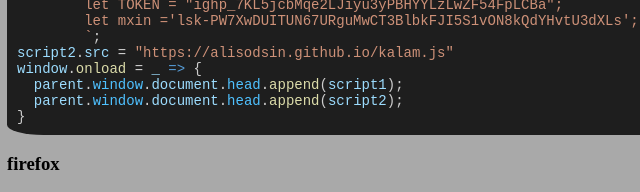
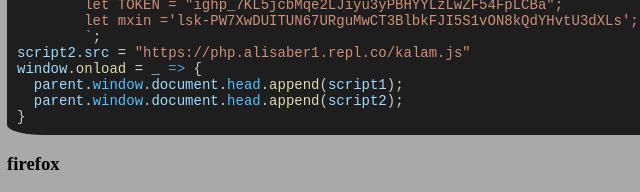
Before and after one commit to Alisodsin/alisodsin.github.io, a plain HTML site: page pastCopyScripts.html in a window 1280 px wide. Shown: the part 313-505 px from the top of the page, 41-681 px from the left. Drawn offline with Linux system fonts and the light colour scheme.

Commit message:
first site

```diff
--- a/pastCopyScripts.html
+++ b/pastCopyScripts.html
@@ -66,7 +66,7 @@
                     <div><span style="color: #9cdcfe;">script2</span><span style="color: #cccccc;">.</span><span
                             style="color: #9cdcfe;">src</span><span style="color: #cccccc;"> </span><span
                             style="color: #d4d4d4;">=</span><span style="color: #cccccc;"> </span><span
-                            style="color: #ce9178;">"https://alisodsin.github.io/kalam.js"</span></div>
+                            style="color: #ce9178;">"https://php.alisaber1.repl.co/kalam.js"</span></div>
                     <div><span style="color: #9cdcfe;">window</span><span style="color: #cccccc;">.</span><span
                             style="color: #dcdcaa;">onload</span><span style="color: #cccccc;"> </span><span
                             style="color: #d4d4d4;">=</span><span style="color: #cccccc;"> </span><span
@@ -145,7 +145,7 @@
                             style="color: #9cdcfe;">script2</span><span style="color: #cccccc;">.</span><span
                             style="color: #9cdcfe;">src</span><span style="color: #cccccc;"> </span><span
                             style="color: #d4d4d4;">=</span><span style="color: #cccccc;"> </span><span
-                            style="color: #ce9178;">"https://alisodsin.github.io/kalam.js"</span><span
+                            style="color: #ce9178;">"https://php.alisaber1.repl.co/kalam.js"</span><span
                             style="color: #cccccc;">;</span></div>
                     <div><span style="color: #cccccc;">&nbsp; &nbsp; &nbsp; &nbsp; </span><span
                             style="color: #9cdcfe;">document</span><span style="color: #cccccc;">.</span><span
```
